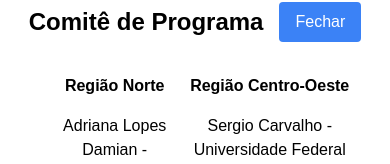
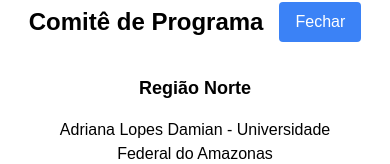
Before and after one commit to gesid/novo-washes-website, a React (Vite) app: page /washes-2024 in a window 390 px wide. Both pictures are taken after a click on the button "Abrir". Shown: the part 1618-1782 px from the top of the page. Built offline with nearby package versions, Linux system fonts and the light colour scheme; a web font is replaced by a local one.

Commit message:
fix: corrigindo responsividade

```diff
--- a/src/components/ComitePrograma.jsx
+++ b/src/components/ComitePrograma.jsx
@@ -1,10 +1,10 @@
 const ComitePrograma = () => {
   return (
-        <div className="flex justify-between px-6 py-4">
+    <div className="flex flex-col md:flex-row justify-between px-4 py-4 space-y-8 md:space-y-0 md:space-x-8">
       {/* Região Norte e Nordeste */}
-          <div>
-            <h3 className="font-bold mb-4">Região Norte</h3>
-            <ul>
+      <div className="w-full md:w-1/2">
+        <h3 className="font-bold mb-4 text-lg">Região Norte</h3>
+        <ul className="space-y-2">
           <li>Adriana Lopes Damian - Universidade Federal do Amazonas</li>
           <li>Bruno Gadelha - Universidade Federal do Amazonas</li>
           <li>Catarina Costa - Universidade Federal do Acre</li>
@@ -12,8 +12,8 @@
           <li>Rodrigo Quites Reis - Universidade Federal do Pará</li>
         </ul>
 
-            <h3 className="font-bold mt-6 mb-4">Região Nordeste</h3>
-            <ul>
+        <h3 className="font-bold mt-6 mb-4 text-lg">Região Nordeste</h3>
+        <ul className="space-y-2">
           <li>Adriano Bessa Albuquerque - Universidade de Fortaleza</li>
           <li>Anderson Uchôa - Universidade Federal do Ceará</li>
           <li>Carla Bezerra - Universidade Federal do Ceará</li>
@@ -31,15 +31,15 @@
       </div>
 
       {/* Região Centro-Oeste, Sudeste e Sul */}
-          <div>
-            <h3 className="font-bold mb-4">Região Centro-Oeste</h3>
-            <ul>
+      <div className="w-full md:w-1/2">
+        <h3 className="font-bold mb-4 text-lg">Região Centro-Oeste</h3>
+        <ul className="space-y-2">
           <li>Sergio Carvalho - Universidade Federal de Goiás</li>
           <li>Valdemar Vicente Graciano Neto - Universidade Federal de Goiás</li>
         </ul>
 
-            <h3 className="font-bold mt-6 mb-4">Região Sudeste</h3>
-            <ul>
+        <h3 className="font-bold mt-6 mb-4 text-lg">Região Sudeste</h3>
+        <ul className="space-y-2">
           <li>Carlos Eduardo de Barros Paes - Pontifícia Universidade Católica de São Paulo</li>
           <li>Gláucia Braga e Silva - Universidade Federal de Viçosa</li>
           <li>Heitor Augustus Xavier Costa - Universidade Federal de Lavras</li>
@@ -50,8 +50,8 @@
           <li>Rafael Maiani De Mello - Universidade Federal do Rio de Janeiro</li>
         </ul>
 
-            <h3 className="font-bold mt-6 mb-4">Região Sul</h3>
-            <ul>
+        <h3 className="font-bold mt-6 mb-4 text-lg">Região Sul</h3>
+        <ul className="space-y-2">
           <li>Alexandre Lazaretti Zanatta - Universidade de Passo Fundo</li>
           <li>Everton Gomede - Universidade Estadual de Londrina</li>
           <li>Natasha Malveira Costa Valentim - Universidade Federal do Paraná</li>
```
Lines whose indentation alone changed are shown as unchanged.
